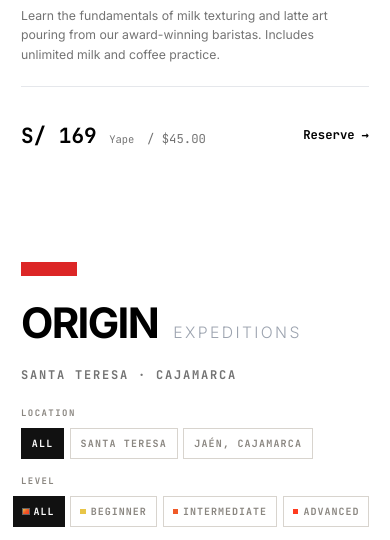
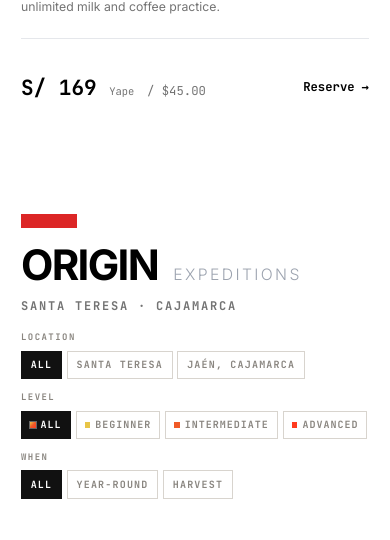
Before and after one commit to Minipom17/TheBestBean, an ASP.NET Core app: page /Experiences in a window 390 px wide. Shown: the part 3887-4427 px from the top of the page. Run offline with ASP.NET Core 8, Linux system fonts and the light colour scheme; data comes from the database, SQL or seed files in the repository; some libraries are stand-ins or nearby versions; some web fonts are replaced.

Commit message:
Tighten Experiences filter spacing on mobile.
Reduce chip padding and vertical gaps so workshop cards appear sooner
while keeping the horizontal scroll chip rows.

Co-authored-by: alefrank <Minipom17@users.noreply.github.com>

```diff
--- a/Pages/Experiences.cshtml
+++ b/Pages/Experiences.cshtml
@@ -19,13 +19,13 @@
 
             <!-- Sticky Left Title & Filters (4 Columns) -->
             <div class="lg:col-span-4 flex flex-col items-start lg:sticky lg:top-32 h-max z-10">
-                <div class="w-16 h-4 bg-v-yellow mb-8"></div>
+                <div class="w-16 h-4 bg-v-yellow mb-5 md:mb-8"></div>
                 <h2 id="workshops-heading" class="text-4xl md:text-5xl font-bold tracking-tighter text-v-black dark:text-[#D6D0C8] leading-[0.9]" data-entity-id="Experiences_UrbanLabs_Title" data-entity-type="SiteContent" data-editable="Value">
                     @Html.Raw(Model.PageContent.GetValueOrDefault("Experiences_UrbanLabs_Title", "WORKSHOPS"))
                 </h2>
-                <span class="text-[10px] font-bold uppercase tracking-widest text-v-gray mt-6 font-mono-jb block" data-entity-id="Experiences_UrbanLabs_Subtitle" data-entity-type="SiteContent" data-editable="Value">CUSCO, LIMA</span>
+                <span class="text-[10px] font-bold uppercase tracking-widest text-v-gray mt-3 md:mt-6 font-mono-jb block" data-entity-id="Experiences_UrbanLabs_Subtitle" data-entity-type="SiteContent" data-editable="Value">CUSCO, LIMA</span>
 
-                <div class="mt-6 md:mt-8 exp-filters font-mono-jb lg:w-[85%]" aria-label="Workshop filters">
+                <div class="mt-4 md:mt-8 exp-filters font-mono-jb lg:w-[85%]" aria-label="Workshop filters">
                     <div class="exp-filter-row">
                         <span class="exp-filter-label">Location</span>
                         <div class="exp-filter-scroll scrollbar-hide" id="urban-location-filters" role="group" aria-label="Filter by location">
@@ -220,13 +220,13 @@
 
             <!-- Sticky Left Title & Filters (4 Columns) -->
             <div class="lg:col-span-4 flex flex-col items-start lg:sticky lg:top-32 h-max z-10">
-                <div class="w-16 h-4 bg-v-red mb-8"></div>
+                <div class="w-16 h-4 bg-v-red mb-5 md:mb-8"></div>
                 <h2 id="expeditions-heading" class="text-5xl md:text-6xl font-bold tracking-tighter text-v-black dark:text-[#D6D0C8] leading-[0.9]" data-entity-id="Experiences_Expeditions_Title" data-entity-type="SiteContent" data-editable="Value">
                     @Html.Raw(Model.PageContent.GetValueOrDefault("Experiences_Expeditions_Title", "ORIGIN <span class=\"text-lg md:text-2xl text-gray-400 dark:text-gray-500 font-light font-mono-tech tracking-widest uppercase inline-block ml-2\">EXPEDITIONS</span>"))
                 </h2>
-                <a asp-page="/OriginMap" class="text-[12px] md:text-[10px] font-bold uppercase tracking-widest text-v-gray hover:text-v-red mt-6 font-mono-jb text-decoration-none cursor-pointer transition-colors" data-entity-id="Experiences_Expeditions_Subtitle" data-entity-type="SiteContent" data-editable="Value">@Html.Raw(Model.PageContent.GetValueOrDefault("Experiences_Expeditions_Subtitle", "SANTA TERESA · CAJAMARCA"))</a>
+                <a asp-page="/OriginMap" class="text-[12px] md:text-[10px] font-bold uppercase tracking-widest text-v-gray hover:text-v-red mt-3 md:mt-6 font-mono-jb text-decoration-none cursor-pointer transition-colors" data-entity-id="Experiences_Expeditions_Subtitle" data-entity-type="SiteContent" data-editable="Value">@Html.Raw(Model.PageContent.GetValueOrDefault("Experiences_Expeditions_Subtitle", "SANTA TERESA · CAJAMARCA"))</a>
 
-                <div class="mt-6 md:mt-8 exp-filters font-mono-jb w-full" aria-label="Expedition filters">
+                <div class="mt-4 md:mt-8 exp-filters font-mono-jb w-full" aria-label="Expedition filters">
                     <div class="exp-filter-row">
                         <span class="exp-filter-label">Location</span>
                         <div class="exp-filter-scroll scrollbar-hide" id="expedition-location-filters" role="group" aria-label="Filter by location">
--- a/wwwroot/css/site.css
+++ b/wwwroot/css/site.css
@@ -209,14 +209,20 @@ html.dark .hover\:border-\[\#FF3B1F\]:hover {
 .exp-filters {
     display: flex;
     flex-direction: column;
-    gap: 0.875rem;
+    gap: 0.55rem;
     width: 100%;
+}
+
+@media (min-width: 1024px) {
+    .exp-filters {
+        gap: 0.85rem;
+    }
 }
 
 .exp-filter-row {
     display: flex;
     flex-direction: column;
-    gap: 0.4rem;
+    gap: 0.3rem;
     min-width: 0;
 }
 
@@ -231,7 +237,7 @@ html.dark .hover\:border-\[\#FF3B1F\]:hover {
 .exp-filter-scroll {
     display: flex;
     flex-wrap: nowrap;
-    gap: 0.4rem;
+    gap: 0.35rem;
     overflow-x: auto;
     -webkit-overflow-scrolling: touch;
     scroll-snap-type: x proximity;
@@ -267,7 +273,7 @@ html.dark .hover\:border-\[\#FF3B1F\]:hover {
     letter-spacing: 0.12em;
     text-transform: uppercase;
     white-space: nowrap;
-    padding: 0.4rem 0.7rem;
+    padding: 0.32rem 0.62rem;
     cursor: pointer;
     transition: background-color 0.15s ease, color 0.15s ease, border-color 0.15s ease;
 }
@@ -299,7 +305,7 @@ html.dark .hover\:border-\[\#FF3B1F\]:hover {
     letter-spacing: 0.1em;
     text-transform: uppercase;
     white-space: nowrap;
-    padding: 0.4rem 0.65rem;
+    padding: 0.32rem 0.58rem;
     cursor: pointer;
     transition: background-color 0.15s ease, color 0.15s ease, border-color 0.15s ease;
 }
```
